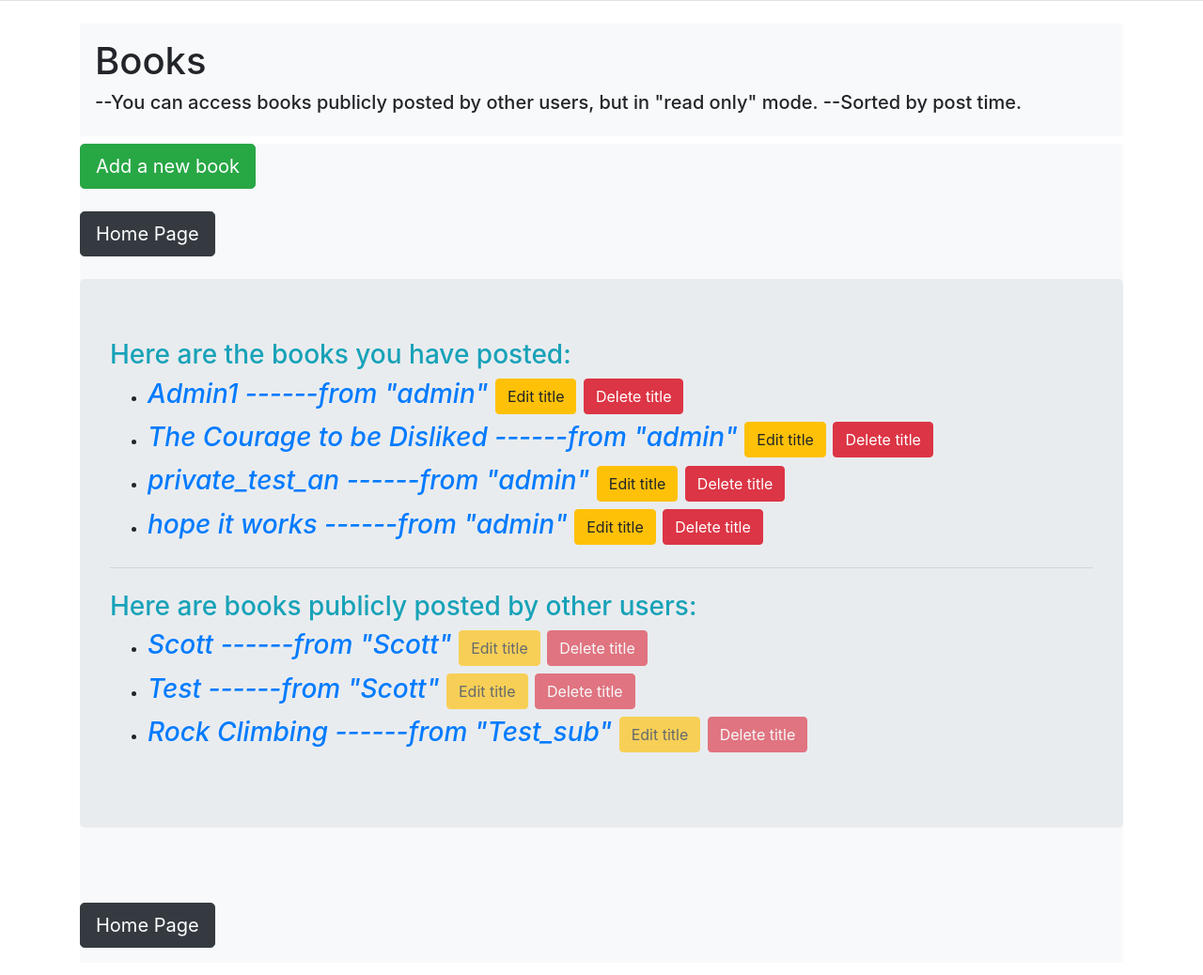
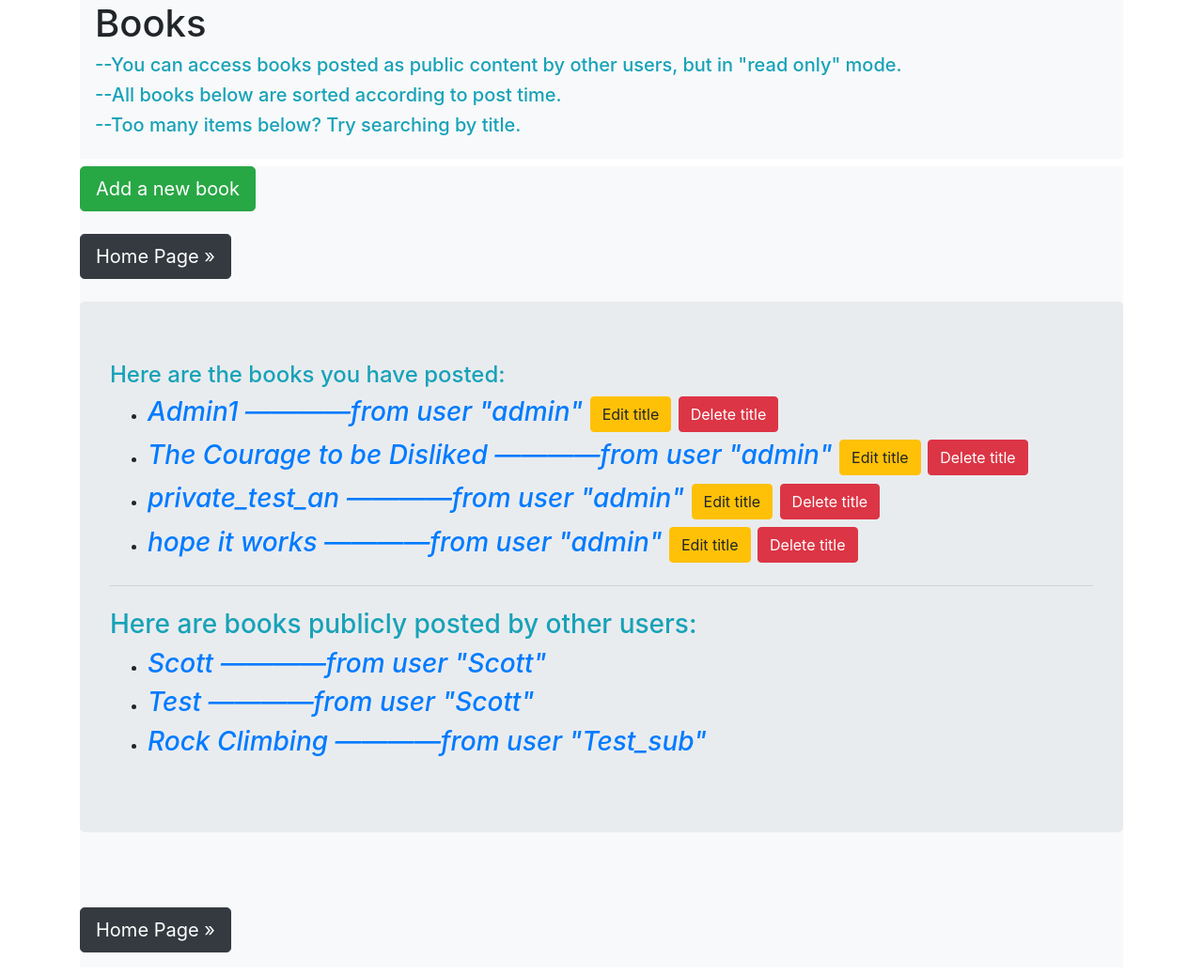
Before and after one commit to Scott97612/Book-share-Django-website, a Django app: page /titles/ in a window 1280 px wide. Shown: the part 310-1348 px from the top of the page at 94% size. Before the commit the page ends 1319 px from the top, so only its background shows below. Run offline with Django 4.2, Linux system fonts and the light colour scheme; a user stored in the database is signed in; data comes from the database, SQL or seed files in the repository; both versions use the stored data as it was after the commit; some libraries are stand-ins or nearby versions.

Commit message:
Finished search feature, tweaked UI design. Remaining work: add to favorite feature, others TBD.

```diff
--- a/content/models.py
+++ b/content/models.py
@@ -9,10 +9,11 @@ class Title(models.Model):
     public = models.BooleanField(default=False)
 
 
+
     def __str__(self):
         """return the string of the title"""
 
-        return f'{self.text}\t------from "{self.owner}"'
+        return f'{self.text}\t————from user "{self.owner}"'
 
 class Entry(models.Model):
     """entries of the books"""
--- a/content/templates/content/base.html
+++ b/content/templates/content/base.html
@@ -12,7 +12,7 @@
 
 </head>
 <body>
-    <nav class="navbar navbar-expand-md navbar-dark bg-dark mb-4 border">
+    <nav class="navbar navbar-expand-md navbar-dark bg-dark mb-0 py-0 border">
 
         <a class="navbar-brand" href="{% url 'content:index' %}">
             <div class="logo-image">
--- a/content/templates/content/edit_entry.html
+++ b/content/templates/content/edit_entry.html
@@ -13,9 +13,11 @@
         {% csrf_token %}
         {% bootstrap_form form %}
         {% buttons %}
-            <button name="submit" class="btn btn-primary">Change</button>
+            <button name="submit" class="btn btn-warning">Change</button>
         {% endbuttons %}
 
         <input type="hidden" name="next" value="{% url 'content:book' title.id %}" />
     </form>
+
+    <a class="btn btn-lg btn-dark" href="{% url 'content:book' title.id %}">Go back &raquo;</a>
 {% endblock content %}
--- a/content/templates/content/edit_title.html
+++ b/content/templates/content/edit_title.html
@@ -16,11 +16,13 @@
             <label class="form-check-label" for="public">Make post public?</label>
 
         </div>
-
+        <br>
         {% buttons %}
-            <button name="submit" class="btn btn-primary">Change</button>
+            <button name="submit" class="btn btn-warning">Change</button>
         {% endbuttons %}
 
         <input type="hidden" name="next" value="{% url 'content:titles' %}" />
     </form>
+
+    <a class="btn btn-lg btn-dark" href="{% url 'content:titles' %}">Go back &raquo;</a>
 {% endblock content %}
--- a/content/templates/content/new_entry.html
+++ b/content/templates/content/new_entry.html
@@ -11,9 +11,11 @@
         {% csrf_token %}
         {% bootstrap_form form %}
         {% buttons %}
-            <button name="submit" class="btn btn-primary">Add</button>
+            <button name="submit" class="btn btn-success">Add</button>
         {% endbuttons %}
 
         <input type="hidden" name="next" value="{% url 'content:book' title.id %}" />
     </form>
+
+    <a class="btn btn-lg btn-dark" href="{% url 'content:book' title.id %}">Go back &raquo;</a>
 {% endblock content %}
--- a/content/templates/content/titles.html
+++ b/content/templates/content/titles.html
@@ -2,18 +2,19 @@
 {% load bootstrap4 %}
 
 {% block page_header %}
-    <h1>Books</h1><h5>--You can access books publicly posted by other users, but in "read only" mode.
-    --Sorted by post time.</h5>
-
+    <h1>Books</h1>
+    <h5 class="text-info">--You can access books posted as public content by other users, but in "read only" mode.</h5>
+    <h5 class="text-info">--All books below are sorted according to post time.</h5>
+    <h5 class="text-info">--Too many items below? Try searching by title.</h5>
 {% endblock page_header %}
 
 {% block content %}
 <a class="btn btn-lg btn-success" href="{% url 'content:new_book' %}" role="button">Add a new book</a>
-<br><br><a class="btn btn-lg btn-dark" href="{% url 'content:index' %}" role="button">Home Page</a>
+<br><br><a class="btn btn-lg btn-dark" href="{% url 'content:index' %}" role="button">Home Page &raquo;</a>
 <br><br>
 
 <div class="jumbotron">
-    <h3 class="text-info">Here are the books you have posted:</h3>
+    <h4 class="text-info">Here are the books you have posted:</h4>
 
     <ul>
         {% for title in private_titles %}
@@ -37,10 +38,7 @@
         {% for title in public_display_titles %}
             <li><h3>
                 <a class="font-italic" href="{% url 'content:book' title.id %}">{{ title }}
-                    <small><a class="btn btn-warning disabled" href="{% url 'content:edit_title' title.id %}"
-                              role="button">Edit title</a></small>
-                    <small><a class="btn btn-danger disabled" href="{% url 'content:delete_title' title.id %}"
-                              role="button">Delete title</a></small>
+
                 </a>
             </h3></li>
         {% empty %}
@@ -49,9 +47,7 @@
     </ul>
 </div>
 
-
-
-<br><br><a class="btn btn-lg btn-dark" href="{% url 'content:index' %}" role="button">Home Page</a>
+<br><br><a class="btn btn-lg btn-dark" href="{% url 'content:index' %}" role="button">Home Page &raquo;</a>
 
 
 {% endblock content %}
--- a/content/urls.py
+++ b/content/urls.py
@@ -14,4 +14,5 @@ urlpatterns = [
     path('delete_title/<int:title_id>/',views.delete_title, name='delete_title'),
     path('delete_entry/<int:entry_id>/',views.delete_entry, name='delete_entry'),
     path('search',views.Search.as_view(),name='search'),
+
 ]
--- a/content/views.py
+++ b/content/views.py
@@ -5,11 +5,10 @@ from django.contrib.auth.decorators import login_required
 from django.http import Http404
 from django.views.generic.list import ListView
 from django.contrib.auth.mixins import LoginRequiredMixin
+from django.db.models import Q
 
-def index(request):
-    """home page"""
-    return render(request, 'content/index.html')
 
+# <---- Below help manage database ---->
 def sort_material(request):
     public_display_titles = []
     private_titles = Title.objects.filter(owner=request.user).order_by('date_added')
@@ -19,6 +18,24 @@ def sort_material(request):
             public_display_titles.append(title)
 
     return private_titles, public_display_titles
+
+def title_expression(title,public_display_titles,private_titles):
+    if title in public_display_titles:
+        read_only = True
+        user_exp = '--(Read Only)--'
+        return read_only,user_exp
+    elif title in private_titles:
+        read_only = False
+        user_exp = '--(Yourself)--'
+        return read_only, user_exp
+    elif title not in private_titles or public_display_titles:
+        raise Http404
+# <---- Above help manage database ---->
+
+
+def index(request):
+    """home page"""
+    return render(request, 'content/index.html')
 
 @login_required
 def titles(request):
@@ -35,12 +52,8 @@ def book(request,title_id):
     title = Title.objects.get(id=title_id)
     username = title.owner
 
-    if title in public_display_titles:
-        read_only = True
-        user_exp = '--(Read Only)'
-    elif title in private_titles:
-        read_only = False
-        user_exp = '--(Yourself)'
+    read_only, user_exp = title_expression(title,public_display_titles,private_titles)
+
     entries = title.entry_set.order_by('-date_added')
     context = {'title':title,'entries':entries,'user_exp':user_exp,'read_only':read_only}
     return render(request, 'content/book.html',context)
@@ -138,15 +151,20 @@ def delete_entry(request, entry_id):
     context = {'title':title,'entry':entry}
     return render(request,'content/delete_entry.html',context)
 
+
+
 class Search(LoginRequiredMixin,ListView):
     model = Title
     template_name = 'content/search.html'
-    context_object_name = 'search_result'
+    context_object_name = 'search_result_title'
 
     def get_queryset(self):
-        search_result = super().get_queryset()
+        user = self.request.user
+        qs = super().get_queryset()
         query = self.request.GET.get('search')
+
         if query:
-            return search_result.filter(text__icontains=query)
-
-        return search_result
+            search_result_title = qs.filter(text__icontains=query).filter(Q(owner=user)|Q(public=True)).distinct()
+            return search_result_title
+        else:
+            return None
--- a/users/templates/registration/logged_out.html
+++ b/users/templates/registration/logged_out.html
@@ -6,5 +6,5 @@
 
 {% block content %}
     <p>Back to home page:</p>
-    <a class="btn btn-lg btn-dark" href="{% url 'content:index' %}" role="button">Go back</a>
+    <a class="btn btn-lg btn-dark" href="{% url 'content:index' %}" role="button">Go back &raquo;</a>
 {% endblock content %}
```
Also changed, not shown: content/templates/content/add_favorite.html (added, +22 -0 lines), content/templates/content/book.html (+3 -7 lines), content/templates/content/index.html (+13 -37 lines), content/templates/content/new_book.html (+3 -5 lines), content/templates/content/search.html (+5 -4 lines), content/migrations/0004_title_favorite.py (added), content/migrations/0005_remove_title_favorite.py (added), db.sqlite3.
